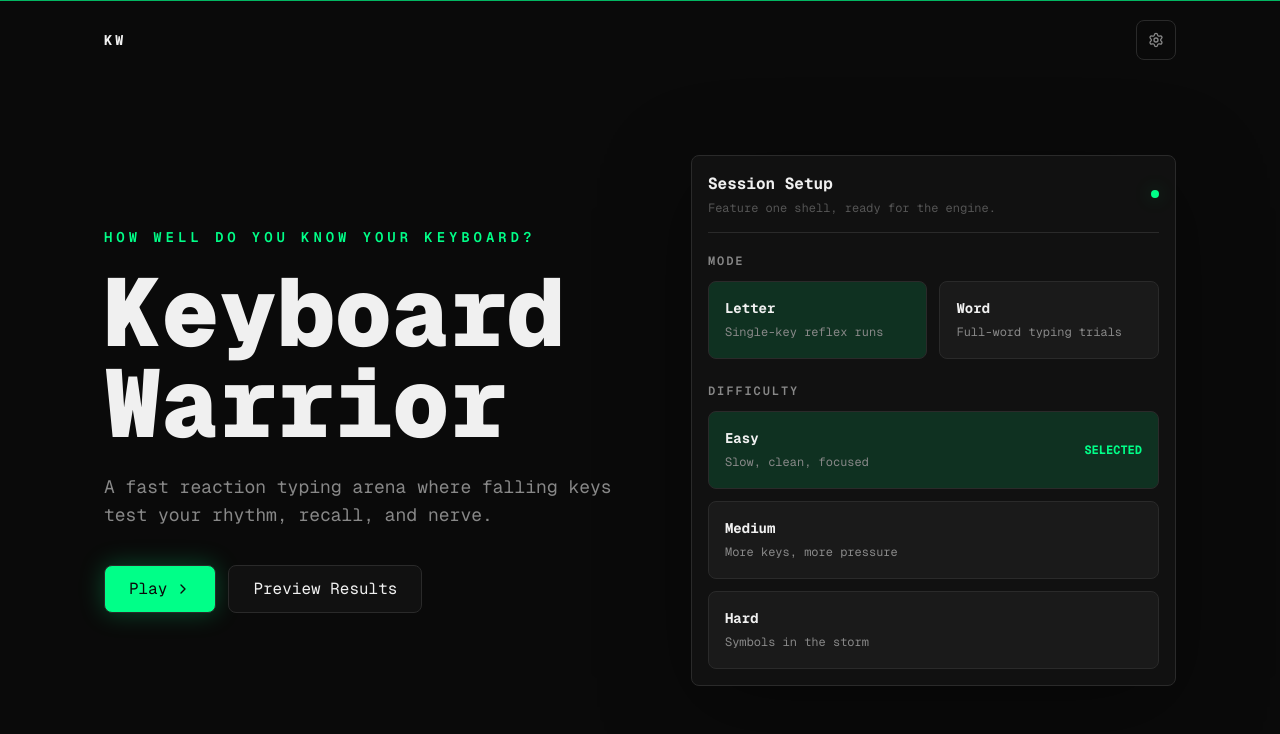
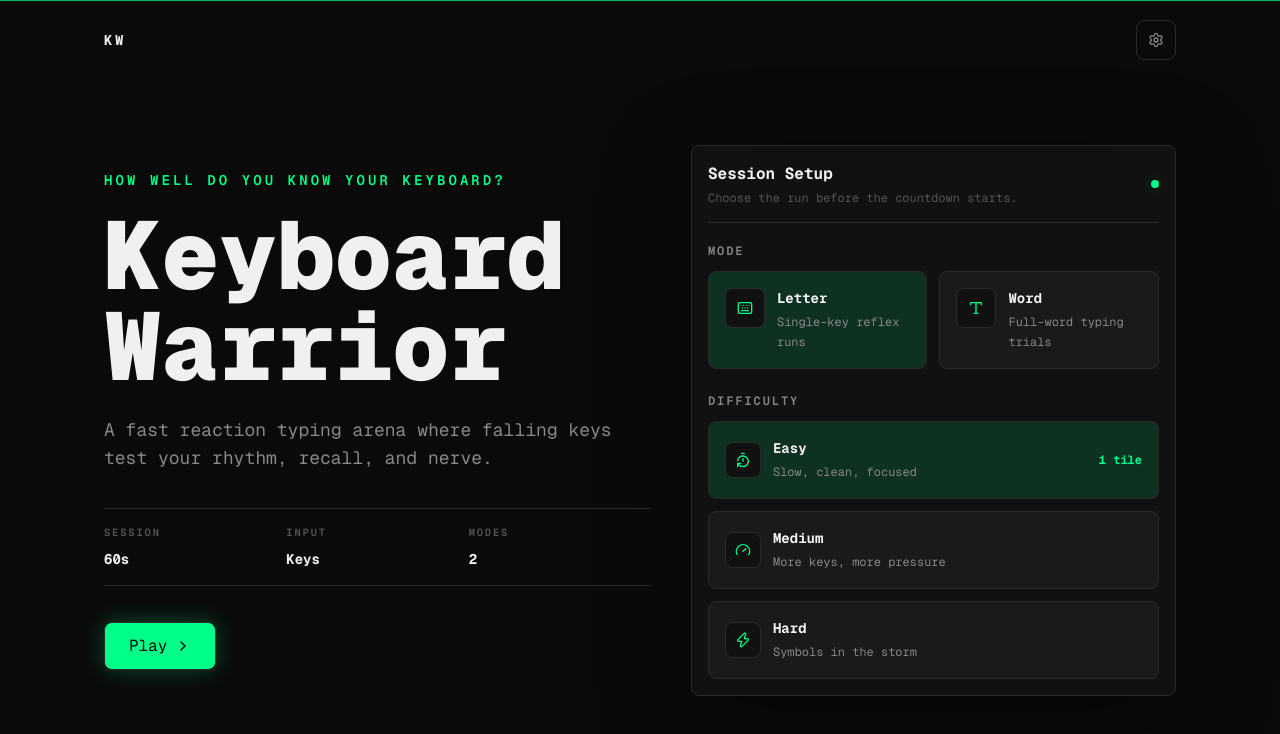
Before and after one commit to joshtom/keyboard-warrior, a React (Vite) app: page / in a window 1280 px wide. Shown: the top 734 px of the page. Built offline with nearby package versions, Linux system fonts and the light colour scheme.

Commit message:
feat: build home screen setup flow

```diff
--- a/src/components/ui/button.tsx
+++ b/src/components/ui/button.tsx
@@ -30,11 +30,10 @@ const buttonVariants = cva(
   },
 );
 
-export interface ButtonProps
-  extends React.ButtonHTMLAttributes<HTMLButtonElement>,
-    VariantProps<typeof buttonVariants> {
+export type ButtonProps = React.ButtonHTMLAttributes<HTMLButtonElement> &
+  VariantProps<typeof buttonVariants> & {
   asChild?: boolean;
-}
+};
 
 const Button = React.forwardRef<HTMLButtonElement, ButtonProps>(
   ({ className, variant, size, asChild = false, ...props }, ref) => {
--- /dev/null
+++ b/src/hooks/useIsCoarsePointer.ts
@@ -0,0 +1,27 @@
+import { useEffect, useState } from "react";
+
+const coarsePointerQuery = "(pointer: coarse)";
+
+function readIsCoarsePointer() {
+  if (typeof window === "undefined") {
+    return false;
+  }
+
+  return window.matchMedia(coarsePointerQuery).matches;
+}
+
+export function useIsCoarsePointer() {
+  const [isCoarsePointer, setIsCoarsePointer] = useState(readIsCoarsePointer);
+
+  useEffect(() => {
+    const mediaQuery = window.matchMedia(coarsePointerQuery);
+    const handleChange = () => setIsCoarsePointer(mediaQuery.matches);
+
+    handleChange();
+    mediaQuery.addEventListener("change", handleChange);
+
+    return () => mediaQuery.removeEventListener("change", handleChange);
+  }, []);
+
+  return isCoarsePointer;
+}
--- a/src/main.tsx
+++ b/src/main.tsx
@@ -36,12 +36,6 @@ const routeTree = rootRoute.addChildren([
 
 const router = createRouter({ routeTree });
 
-declare module "@tanstack/react-router" {
-  interface Register {
-    router: typeof router;
-  }
-}
-
 createRoot(document.getElementById("root")!).render(
   <StrictMode>
     <RouterProvider router={router} />
--- a/src/routes/index.tsx
+++ b/src/routes/index.tsx
@@ -1,50 +1,94 @@
 import { createRoute, useNavigate } from "@tanstack/react-router";
-import { ChevronRight, Settings } from "lucide-react";
-import { useState } from "react";
+import {
+  ChevronRight,
+  Gauge,
+  Keyboard,
+  Settings,
+  TimerReset,
+  Type,
+  Zap,
+} from "lucide-react";
+import { useMemo, useState } from "react";
 
 import { Button } from "@/components/ui/button";
+import { useIsCoarsePointer } from "@/hooks/useIsCoarsePointer";
 import { rootRoute } from "@/routes/root";
 import type { Difficulty, GameMode } from "@/types";
 
-const modes: Array<{ value: GameMode; label: string; detail: string }> = [
+type ModeOption = {
+  value: GameMode;
+  label: string;
+  detail: string;
+  icon: typeof Keyboard;
+  desktopOnly?: boolean;
+};
+
+type DifficultyOption = {
+  value: Difficulty;
+  label: string;
+  detail: string;
+  metric: string;
+  icon: typeof Gauge;
+};
+
+const modes: Array<ModeOption> = [
   {
     value: "letter",
     label: "Letter",
     detail: "Single-key reflex runs",
+    icon: Keyboard,
   },
   {
     value: "word",
     label: "Word",
     detail: "Full-word typing trials",
+    icon: Type,
+    desktopOnly: true,
   },
 ];
 
-const difficulties: Array<{
-  value: Difficulty;
-  label: string;
-  detail: string;
-}> = [
+const difficulties: Array<DifficultyOption> = [
   {
     value: "easy",
     label: "Easy",
     detail: "Slow, clean, focused",
+    metric: "1 tile",
+    icon: TimerReset,
   },
   {
     value: "medium",
     label: "Medium",
     detail: "More keys, more pressure",
+    metric: "2-3 tiles",
+    icon: Gauge,
   },
   {
     value: "hard",
     label: "Hard",
     detail: "Symbols in the storm",
+    metric: "3-5 tiles",
+    icon: Zap,
   },
 ];
 
 function HomeRoute() {
   const navigate = useNavigate();
+  const isCoarsePointer = useIsCoarsePointer();
   const [mode, setMode] = useState<GameMode>("letter");
   const [difficulty, setDifficulty] = useState<Difficulty>("easy");
+  const playableMode: GameMode = isCoarsePointer ? "letter" : mode;
+
+  const visibleModes = useMemo(
+    () => modes.filter((item) => !isCoarsePointer || !item.desktopOnly),
+    [isCoarsePointer],
+  );
+
+  const handlePlay = () => {
+    navigate({
+      to: "/game",
+      search: { mode: playableMode, difficulty },
+    });
+  };
 
   return (
     <main className="mx-auto flex min-h-screen w-full max-w-6xl flex-col px-5 py-5 sm:px-8 lg:px-10">
@@ -63,7 +107,7 @@ function HomeRoute() {
 
       <section className="grid flex-1 items-center gap-10 py-12 lg:grid-cols-[1.06fr_0.94fr] lg:py-8">
         <div className="max-w-3xl animate-[kw-fade-up_480ms_ease-out_both]">
-          <p className="mb-5 text-sm font-semibold tracking-[0.28em] text-(--color-accent) uppercase">
+          <p className="mb-5 text-sm font-semibold tracking-[0.22em] text-(--color-accent) uppercase">
             How well do you know your keyboard?
           </p>
           <h1 className="text-5xl leading-[0.95] font-black tracking-normal text-(--color-text-primary) sm:text-7xl lg:text-8xl">
@@ -74,29 +118,37 @@ function HomeRoute() {
             recall, and nerve.
           </p>
 
+          <dl className="mt-9 grid max-w-2xl grid-cols-3 border-y border-(--color-border-subtle) py-4">
+            <div>
+              <dt className="text-[0.65rem] font-semibold tracking-[0.18em] text-(--color-text-muted) uppercase">
+                Session
+              </dt>
+              <dd className="mt-2 text-sm font-bold text-(--color-text-primary)">
+                60s
+              </dd>
+            </div>
+            <div>
+              <dt className="text-[0.65rem] font-semibold tracking-[0.18em] text-(--color-text-muted) uppercase">
+                Input
+              </dt>
+              <dd className="mt-2 text-sm font-bold text-(--color-text-primary)">
+                {isCoarsePointer ? "Tap" : "Keys"}
+              </dd>
+            </div>
+            <div>
+              <dt className="text-[0.65rem] font-semibold tracking-[0.18em] text-(--color-text-muted) uppercase">
+                Modes
+              </dt>
+              <dd className="mt-2 text-sm font-bold text-(--color-text-primary)">
+                {isCoarsePointer ? "1" : "2"}
+              </dd>
+            </div>
+          </dl>
+
           <div className="mt-9 flex flex-wrap gap-3">
-            <Button
-              onClick={() =>
-                navigate({
-                  to: "/game",
-                  search: { mode, difficulty },
-                })
-              }
-              size="lg"
-            >
+            <Button onClick={handlePlay} size="lg">
               Play
               <ChevronRight aria-hidden="true" />
-            </Button>
-            <Button
-              onClick={() =>
-                navigate({
-                  to: "/results",
-                })
-              }
-              size="lg"
-              variant="secondary"
-            >
-              Preview Results
             </Button>
           </div>
         </div>
@@ -108,7 +160,7 @@ function HomeRoute() {
                 Session Setup
               </h2>
               <p className="mt-1 text-xs text-(--color-text-muted)">
-                Feature one shell, ready for the engine.
+                Choose the run before the countdown starts.
               </p>
             </div>
             <div className="h-2 w-2 rounded-full bg-(--color-accent) shadow-[0_0_18px_var(--color-glow)]" />
@@ -119,38 +171,20 @@ function HomeRoute() {
               Mode
             </legend>
             <div className="grid gap-3 sm:grid-cols-2">
-              {modes.map((item) => (
+              {visibleModes.map((item) => {
+                const Icon = item.icon;
+
+                return (
                   <button
-                  aria-pressed={mode === item.value}
-                  className="rounded-(--radius) border border-(--color-border) bg-(--color-bg-overlay) p-4 text-left transition-[background,border-color,transform] duration-150 ease-out hover:border-(--color-accent) active:scale-[0.99] aria-pressed:border-(--color-accent) aria-pressed:bg-(--color-accent-muted)"
+                    aria-pressed={playableMode === item.value}
+                    className="flex min-h-24 items-start gap-3 rounded-(--radius) border border-(--color-border) bg-(--color-bg-overlay) p-4 text-left transition-[background,border-color,transform] duration-150 ease-out hover:border-(--color-accent) active:scale-[0.99] aria-pressed:border-(--color-accent) aria-pressed:bg-(--color-accent-muted)"
                     key={item.value}
                     onClick={() => setMode(item.value)}
                     type="button"
                   >
-                  <span className="block text-sm font-bold text-(--color-text-primary)">
-                    {item.label}
+                    <span className="flex h-10 w-10 shrink-0 items-center justify-center rounded-(--radius) border border-(--color-border-subtle) bg-(--color-bg-elevated) text-(--color-accent)">
+                      <Icon aria-hidden="true" className="h-4 w-4" />
                     </span>
-                  <span className="mt-1 block text-xs leading-5 text-(--color-text-secondary)">
-                    {item.detail}
-                  </span>
-                </button>
-              ))}
-            </div>
-          </fieldset>
-
-          <fieldset className="mt-6 space-y-3">
-            <legend className="mb-3 text-xs font-semibold tracking-[0.16em] text-(--color-text-secondary) uppercase">
-              Difficulty
-            </legend>
-            <div className="grid gap-3">
-              {difficulties.map((item) => (
-                <button
-                  aria-pressed={difficulty === item.value}
-                  className="flex items-center justify-between gap-4 rounded-(--radius) border border-(--color-border) bg-(--color-bg-overlay) p-4 text-left transition-[background,border-color,transform] duration-150 ease-out hover:border-(--color-accent) active:scale-[0.99] aria-pressed:border-(--color-accent) aria-pressed:bg-(--color-accent-muted)"
-                  key={item.value}
-                  onClick={() => setDifficulty(item.value)}
-                  type="button"
-                >
                     <span>
                       <span className="block text-sm font-bold text-(--color-text-primary)">
                         {item.label}
@@ -159,11 +193,52 @@ function HomeRoute() {
                         {item.detail}
                       </span>
                     </span>
-                  <span className="text-xs font-bold text-(--color-accent)">
-                    {difficulty === item.value ? "SELECTED" : ""}
+                  </button>
+                );
+              })}
+            </div>
+            {isCoarsePointer ? (
+              <p className="text-xs leading-5 text-(--color-text-muted)">
+                Word Mode unlocks on desktop keyboards.
+              </p>
+            ) : null}
+          </fieldset>
+
+          <fieldset className="mt-6 space-y-3">
+            <legend className="mb-3 text-xs font-semibold tracking-[0.16em] text-(--color-text-secondary) uppercase">
+              Difficulty
+            </legend>
+            <div className="grid gap-3">
+              {difficulties.map((item) => {
+                const Icon = item.icon;
+
+                return (
+                  <button
+                    aria-pressed={difficulty === item.value}
+                    className="flex items-center justify-between gap-4 rounded-(--radius) border border-(--color-border) bg-(--color-bg-overlay) p-4 text-left transition-[background,border-color,transform] duration-150 ease-out hover:border-(--color-accent) active:scale-[0.99] aria-pressed:border-(--color-accent) aria-pressed:bg-(--color-accent-muted)"
+                    key={item.value}
+                    onClick={() => setDifficulty(item.value)}
+                    type="button"
+                  >
+                    <span className="flex items-center gap-3">
+                      <span className="flex h-9 w-9 shrink-0 items-center justify-center rounded-(--radius) border border-(--color-border-subtle) bg-(--color-bg-elevated) text-(--color-accent)">
+                        <Icon aria-hidden="true" className="h-4 w-4" />
+                      </span>
+                      <span>
+                        <span className="block text-sm font-bold text-(--color-text-primary)">
+                          {item.label}
+                        </span>
+                        <span className="mt-1 block text-xs leading-5 text-(--color-text-secondary)">
+                          {item.detail}
+                        </span>
+                      </span>
+                    </span>
+                    <span className="shrink-0 text-xs font-bold text-(--color-accent)">
+                      {difficulty === item.value ? item.metric : ""}
                     </span>
                   </button>
-              ))}
+                );
+              })}
             </div>
           </fieldset>
         </div>
```
Lines whose indentation alone changed are shown as unchanged.
